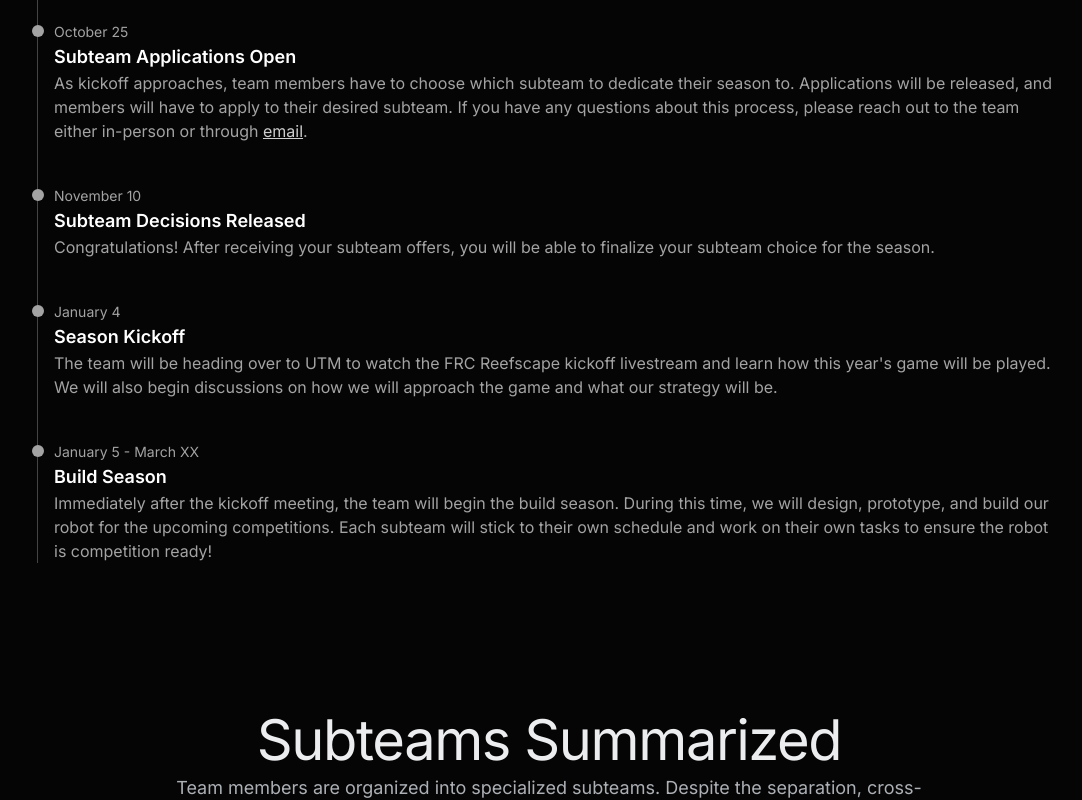
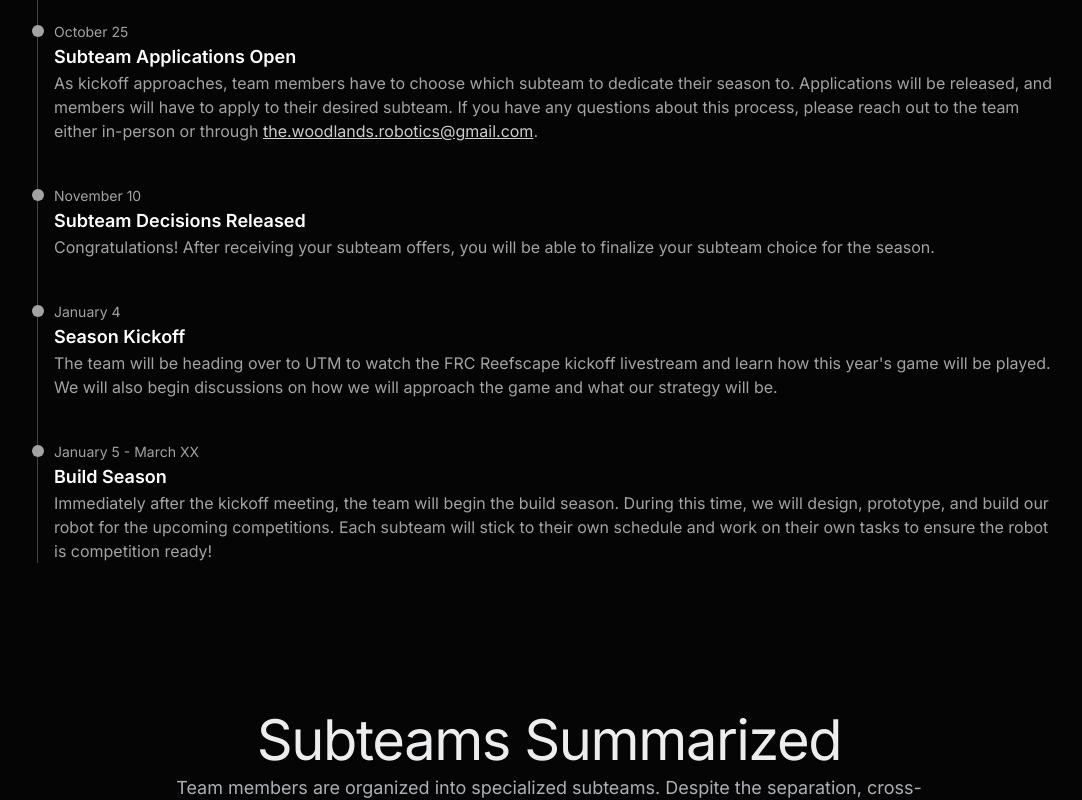
Before and after one commit to benceruleanlu/Team-Website, a Next.js app: page /join in a window 1280 px wide. Shown: the part 1200-2000 px from the top of the page, without its empty margins (91-1173 px from the left). Built offline with nearby package versions, Linux system fonts and the light colour scheme.

Commit message:
Replace all email link text with the email itself

```diff
--- a/app/components/footer.tsx
+++ b/app/components/footer.tsx
@@ -33,7 +33,7 @@ export default function Footer() {
           </li>
           <li>
             <a href="mailto:the.woodlands.robotics@gmail.com" target="_blank">
-              Email
+              the.woodlands.robotics@gmail.com
             </a>
           </li>
         </ul>
--- a/app/join/page.tsx
+++ b/app/join/page.tsx
@@ -160,7 +160,7 @@ export default function Sponsor() {
                 target="_blank"
                 className="text-white/80 underline"
               >
-                email
+                the.woodlands.robotics@gmail.com
               </a>
               .
             </p>
@@ -339,7 +339,7 @@ export default function Sponsor() {
                 target="_blank"
                 className="text-white underline"
               >
-                email
+                the.woodlands.robotics@gmail.com
               </a>
               ,{" "}
               <a
--- a/app/sponsor/page.tsx
+++ b/app/sponsor/page.tsx
@@ -101,7 +101,7 @@ export default function Sponsor() {
                 target="_blank"
                 className="mx-auto mb-6 mt-8 inline-block w-10/12 rounded-full bg-white py-2 text-sm font-semibold text-black"
               >
-                Contact Us
+                the.woodlands.robotics@gmail.com
               </a>
             </div>
           </div>
@@ -155,7 +155,7 @@ export default function Sponsor() {
                 target="_blank"
                 className="mx-auto mb-6 mt-8 inline-block w-10/12 rounded-full bg-white py-2 text-sm font-semibold text-black"
               >
-                Contact Us
+                the.woodlands.robotics@gmail.com
               </a>
             </div>
           </div>
@@ -211,7 +211,7 @@ export default function Sponsor() {
                 target="_blank"
                 className="mx-auto mb-6 mt-8 inline-block w-10/12 rounded-full bg-white py-2 text-sm font-semibold text-black"
               >
-                Contact Us
+                the.woodlands.robotics@gmail.com
               </a>
             </div>
           </div>
@@ -265,7 +265,7 @@ export default function Sponsor() {
                 target="_blank"
                 className="mx-auto mb-6 mt-8 inline-block w-10/12 rounded-full bg-white py-2 text-sm font-semibold text-black"
               >
-                Available (1/1) - Contact Us
+                the.woodlands.robotics@gmail.com
               </a>
             </div>
           </div>
@@ -305,7 +305,7 @@ export default function Sponsor() {
           href="mailto:the.woodlands.robotics@gmail.com"
           target="_blank"
         >
-          Email Us
+          the.woodlands.robotics@gmail.com
           <svg
             className="text-[#70757E]"
             fill="none"
```
